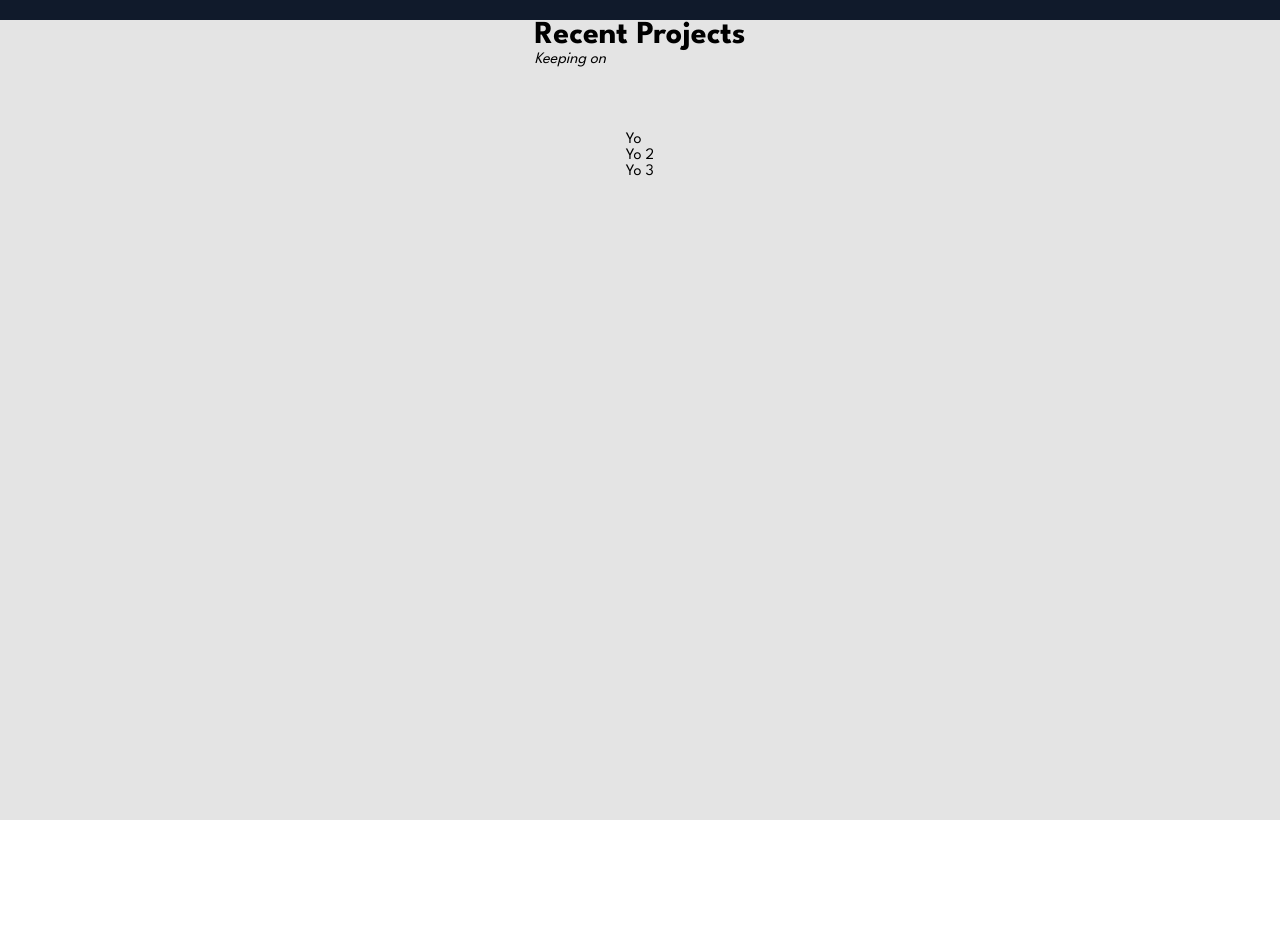
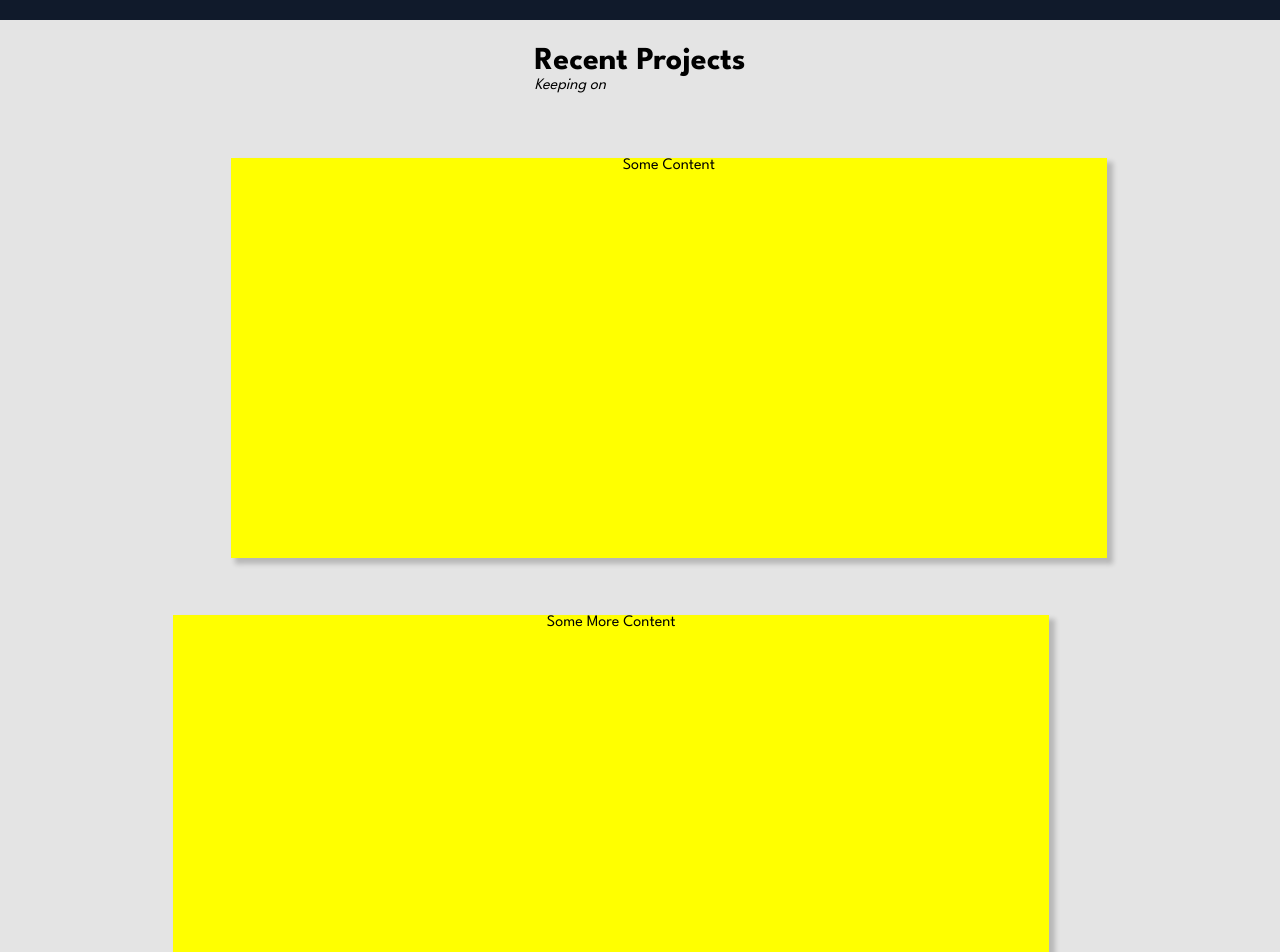
Before and after one commit to Tom-Moyse/Portfolio-Site, a React (Create React App) app: page / in a window 1280 px wide. Shown: the part 780-1732 px from the top of the page. Before the commit the page ends 1600 px from the top, so only its background shows below. Built offline with nearby package versions, Linux system fonts and the light colour scheme.

Commit message:
More working on project display

```diff
--- a/src/MainPage.js
+++ b/src/MainPage.js
@@ -3,7 +3,7 @@ import './css/main.css';
 import Navbar from './components/Navbar';
 import CentralText from './components/CentralText';
 import About from './components/About';
-import logow from './img/logo-white.svg';
+import logow from './img/logo.svg';
 import logob from './img/logo-black.svg';
 import 'animate.css';
 import Squiggles from './components/Squiggles';
--- a/src/components/Projects.js
+++ b/src/components/Projects.js
@@ -9,21 +9,29 @@ const Projects = ({ showAbout }) => {
                     <h3>Keeping on</h3>
                 </div>
                 <div className='projectContainer'>
-                    <div className='projectRow'>
-                        <div className='project'>
-                            Yo
-                        </div>
-                    </div>
-                    <div className='projectRow'>
-                        <div className='project'>
-                            Yo 2
-                        </div>
-                    </div>
-                    <div className='projectRow'>
-                        <div className='project'>
-                            Yo 3
-                        </div>
-                    </div>
+                    <ul className='projectList'>
+                        <li className='project'>
+                            <a className='projectLink'>
+                                <div className='projectContent'>
+                                    Some Content
+                                </div>
+                            </a>
+                        </li>
+                        <li className='project'>
+                            <a className='projectLink'>
+                                <div className='projectContent'>
+                                    Some More Content
+                                </div>
+                            </a>
+                        </li>
+                        <li className='project'>
+                            <a className='projectLink'>
+                                <div className='projectContent'>
+                                    Yet more content
+                                </div>
+                            </a>
+                        </li>
+                    </ul>
                 </div>
             </main>
         )
--- a/src/css/main.css
+++ b/src/css/main.css
@@ -87,7 +87,7 @@ button{
 
 .mainView{
     background-color: rgb(228, 228, 228);
-    height: 100vh;
+	padding-top: 2%;
 	display: flex;
 	align-items: center;
 	flex-direction: column;
@@ -640,7 +640,39 @@ figcaption{
 }
 
 .projectContainer{
-	margin-top: 5%;
-	display: flex;
-	flex-direction: column;
+	margin: 5%;
+	width: 90%;
 }
+
+.projectList{
+	display: inline-block;
+	width:100%
+}
+
+.project{
+	width: 95%;
+	text-align: center;
+	margin-bottom: 5%;
+}
+
+.project:nth-child(2n){
+	float:left;
+}
+
+.project:nth-child(2n + 1){
+	float:right;
+}
+
+.projectLink{
+	display: block;
+	width: 80%;
+	height: 400px;
+	margin: auto;
+}
+
+.projectContent{
+	width: 100%;
+	height: 100%;
+	background-color: yellow;
+	box-shadow: 5px 5px 5px 1px rgba(0, 0, 0, 0.2);
+}
```
